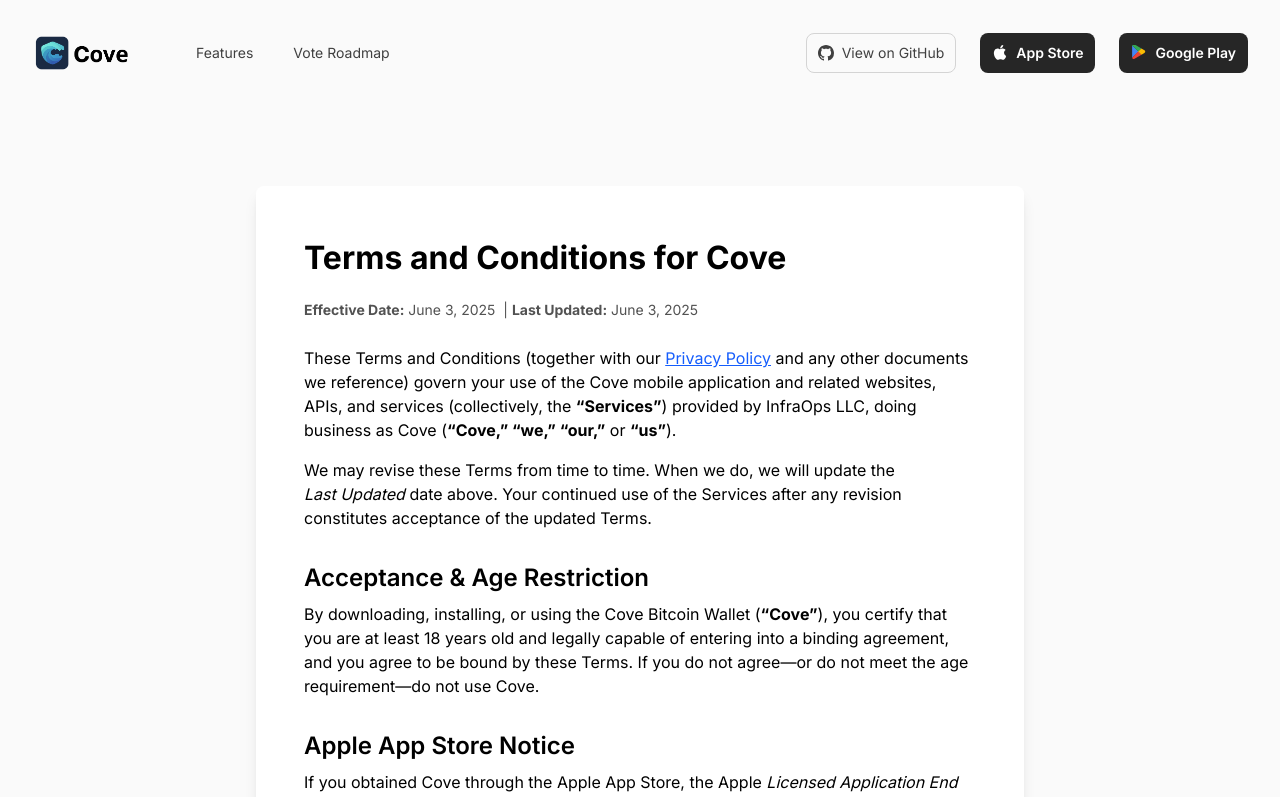
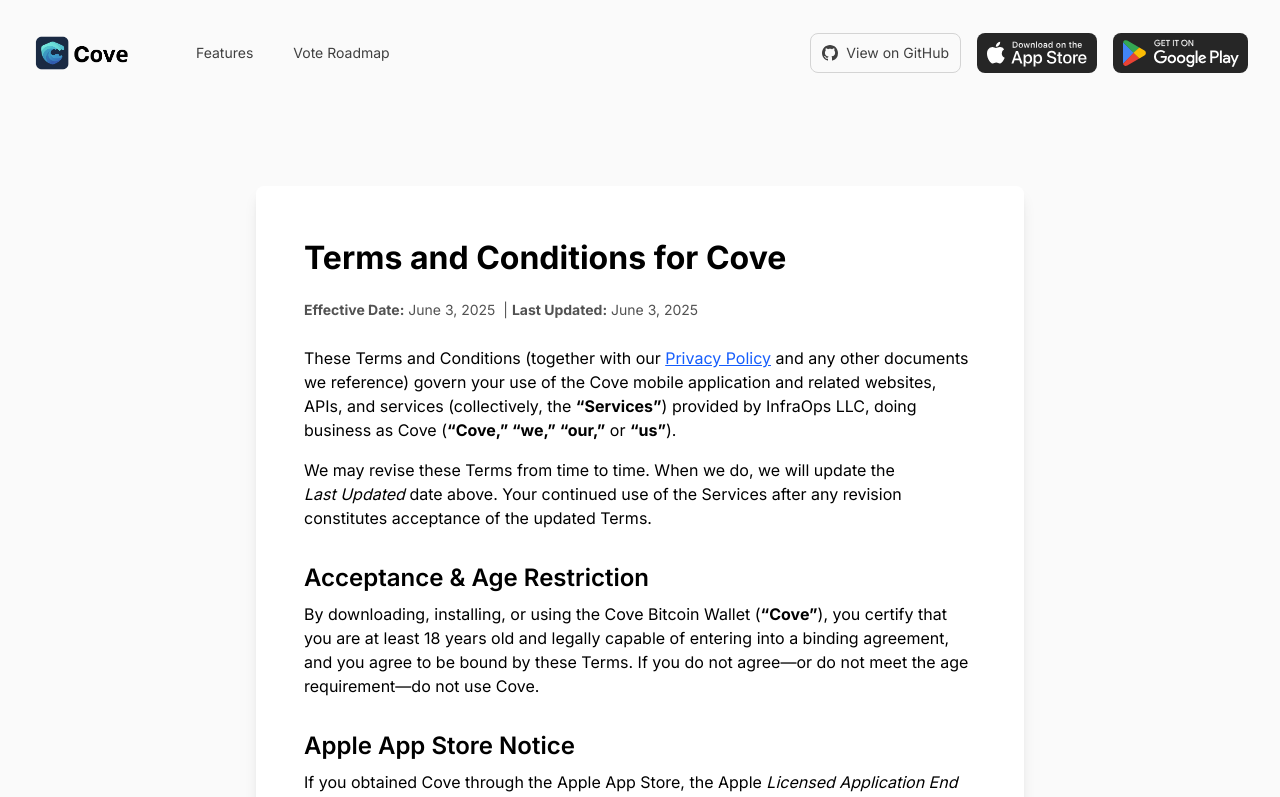
Before and after one commit to praveenperera/cove-website, a Next.js app: page /terms in a window 1280 px wide. Shown: the top 797 px of the page. Built offline with nearby package versions, Linux system fonts and the light colour scheme.

Commit message:
Use shared store badges in header
Replace custom App Store and Google Play header buttons
with AppStoreLink and GooglePlayLink for consistency.

```diff
--- a/src/components/Header.tsx
+++ b/src/components/Header.tsx
@@ -9,8 +9,9 @@
 } from '@headlessui/react'
 import { AnimatePresence, motion } from 'framer-motion'
 
-import { Button } from '@/components/Button'
+import { AppStoreLink } from '@/components/AppStoreLink'
 import { Container } from '@/components/Container'
+import { GooglePlayLink } from '@/components/GooglePlayLink'
 import { Logo } from '@/components/Logo'
 import { NavLinks } from '@/components/NavLinks'
 import { GitHubButton } from '@/components/Github'
@@ -116,51 +117,10 @@
                               Vote Roadmap
                             </MobileNavLink>
                           </div>
-                          <div className="mt-8 flex flex-col gap-4">
+                          <div className="mt-8 flex flex-col items-start gap-4">
                             <GitHubButton href="https://github.com/bitcoinppl/cove" />
-                            <Button
-                              href="https://apps.apple.com/app/cove-simple-bitcoin-wallet/id6642680364"
-                              className="items-center gap-2"
-                            >
-                              <svg
-                                viewBox="0 0 14 17"
-                                fill="currentColor"
-                                aria-hidden="true"
-                                className="h-4 w-4"
-                              >
-                                <path d="M13.584 12.272a8.6 8.6 0 0 1-.855 1.545c-.45.641-.818 1.085-1.103 1.332-.44.406-.912.614-1.417.626-.363 0-.8-.103-1.31-.313-.51-.208-.98-.312-1.407-.312-.449 0-.93.104-1.445.312-.516.21-.932.32-1.25.33-.484.022-.968-.192-1.453-.643-.31-.27-.696-.733-1.16-1.39-.497-.703-.906-1.518-1.228-2.449C.636 10.333.474 9.389.474 8.475c0-1.052.227-1.96.682-2.72A4.005 4.005 0 0 1 2.585 4.33a3.85 3.85 0 0 1 1.937-.547c.385 0 .89.12 1.518.353.626.235.982.354 1.067.354.063 0 .466-.14 1.208-.416.7-.257 1.292-.363 1.773-.322 1.31.106 2.294.623 2.945 1.554-1.172.71-1.751 1.704-1.738 2.982.012.995.372 1.823 1.077 2.483a3.54 3.54 0 0 0 1.065.698c-.085.249-.176.487-.27.716ZM10.427.34c0 .78-.285 1.508-.853 2.182-.685.802-1.514 1.265-2.413 1.192a2.426 2.426 0 0 1-.018-.295c0-.749.326-1.55.905-2.205.289-.332.657-.608 1.103-.829A3.28 3.28 0 0 1 10.41.013c.012.11.017.22.017.327Z" />
-                              </svg>
-                              App Store
-                            </Button>
-                            <Button
-                              href="https://play.google.com/store/apps/details?id=org.bitcoinppl.cove"
-                              className="items-center gap-2"
-                            >
-                              <svg
-                                viewBox="0 0 50 56"
-                                fill="none"
-                                aria-hidden="true"
-                                className="h-4 w-4"
-                              >
-                                <path
-                                  d="M1.1 1.6 1 3v40l.2 1.4 22-22L1.1 1.6Z"
-                                  fill="#4285F4"
-                                />
-                                <path
-                                  d="m22.6 23 11-11L9.6-1.9a5.8 5.8 0 0 0-8.5 3.4L22.6 23Z"
-                                  fill="#34A853"
-                                />
-                                <path
-                                  d="M22.4 21.8 1.1 44.4a5.7 5.7 0 0 0 8.5 3.5l24-13.8-11.2-12.3Z"
-                                  fill="#EA4335"
-                                />
-                                <path
-                                  d="m44 18-10.4-6L22 22.4 33.7 34l10.2-6a5.8 5.8 0 0 0 .1-10Z"
-                                  fill="#FBBC04"
-                                />
-                              </svg>
-                              Google Play
-                            </Button>
+                            <AppStoreLink />
+                            <GooglePlayLink />
                           </div>
                         </PopoverPanel>
                       </>
@@ -169,51 +129,10 @@
                 </>
               )}
             </Popover>
-            <div className="flex items-center gap-6 max-lg:hidden">
+            <div className="flex items-center gap-4 max-lg:hidden">
               <GitHubButton href="https://github.com/bitcoinppl/cove" />
-              <Button
-                href="https://apps.apple.com/app/cove-simple-bitcoin-wallet/id6642680364"
-                className="items-center gap-2"
-              >
-                <svg
-                  viewBox="0 0 14 17"
-                  fill="currentColor"
-                  aria-hidden="true"
-                  className="h-4 w-4"
-                >
-                  <path d="M13.584 12.272a8.6 8.6 0 0 1-.855 1.545c-.45.641-.818 1.085-1.103 1.332-.44.406-.912.614-1.417.626-.363 0-.8-.103-1.31-.313-.51-.208-.98-.312-1.407-.312-.449 0-.93.104-1.445.312-.516.21-.932.32-1.25.33-.484.022-.968-.192-1.453-.643-.31-.27-.696-.733-1.16-1.39-.497-.703-.906-1.518-1.228-2.449C.636 10.333.474 9.389.474 8.475c0-1.052.227-1.96.682-2.72A4.005 4.005 0 0 1 2.585 4.33a3.85 3.85 0 0 1 1.937-.547c.385 0 .89.12 1.518.353.626.235.982.354 1.067.354.063 0 .466-.14 1.208-.416.7-.257 1.292-.363 1.773-.322 1.31.106 2.294.623 2.945 1.554-1.172.71-1.751 1.704-1.738 2.982.012.995.372 1.823 1.077 2.483a3.54 3.54 0 0 0 1.065.698c-.085.249-.176.487-.27.716ZM10.427.34c0 .78-.285 1.508-.853 2.182-.685.802-1.514 1.265-2.413 1.192a2.426 2.426 0 0 1-.018-.295c0-.749.326-1.55.905-2.205.289-.332.657-.608 1.103-.829A3.28 3.28 0 0 1 10.41.013c.012.11.017.22.017.327Z" />
-                </svg>
-                App Store
-              </Button>
-              <Button
-                href="https://play.google.com/store/apps/details?id=org.bitcoinppl.cove"
-                className="items-center gap-2"
-              >
-                <svg
-                  viewBox="0 0 50 56"
-                  fill="none"
-                  aria-hidden="true"
-                  className="h-4 w-4"
-                >
-                  <path
-                    d="M1.1 1.6 1 3v40l.2 1.4 22-22L1.1 1.6Z"
-                    fill="#4285F4"
-                  />
-                  <path
-                    d="m22.6 23 11-11L9.6 -1.9a5.8 5.8 0 0 0-8.5 3.4L22.6 23Z"
-                    fill="#34A853"
-                  />
-                  <path
-                    d="M22.4 21.8 1.1 44.4a5.7 5.7 0 0 0 8.5 3.5l24-13.8-11.2-12.3Z"
-                    fill="#EA4335"
-                  />
-                  <path
-                    d="m44 18-10.4-6L22 22.4 33.7 34l10.2-6a5.8 5.8 0 0 0 .1-10Z"
-                    fill="#FBBC04"
-                  />
-                </svg>
-                Google Play
-              </Button>
+              <AppStoreLink />
+              <GooglePlayLink />
             </div>
           </div>
         </Container>
```
